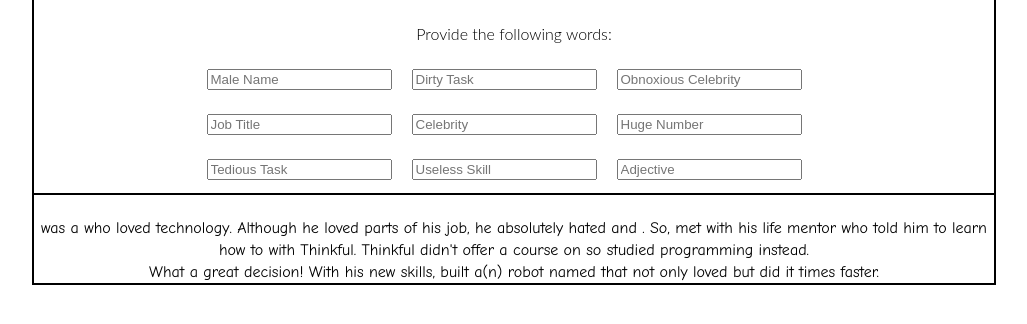
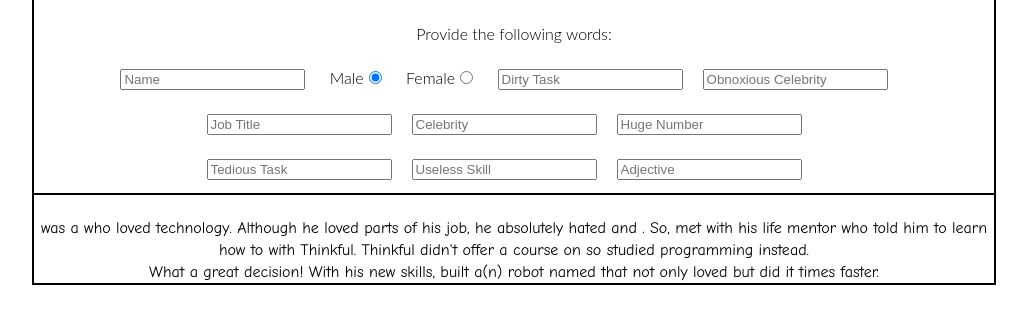
Before and after one commit to GarryWest/ngMadLibs, a plain HTML site: page index.html in a window 1280 px wide. Shown: the part 268-592 px from the top of the page, without its empty margins (126-1153 px from the left). Drawn offline with nearby package versions, Linux system fonts and the light colour scheme.

Commit message:
Added controller in ng-app.js, Added gender select

```diff
--- a/index.html
+++ b/index.html
@@ -1,11 +1,14 @@
 <!DOCTYPE html>
-<html>
+<html ng-app="ng-app">
 <head>
 	<title>NG Mad Libs</title>
 	<script src="//ajax.googleapis.com/ajax/libs/angularjs/1.2.15/angular.min.js"></script>
+
 	<link rel="stylesheet" type="text/css" href="styles/main.css">
 </head>
-<body ng-app="">
+<body >
+
+<div ng-controller="ng-controller">
 	<section class="header">
 		<div class="logo col-1-4">
 			<img src="images/mad-lib-happy-face.png" alt="Mad Lib Happy Face">
@@ -19,7 +22,10 @@
 			<h2>Provide the following words:</h2>
 			<br>
 			<div class="row">
-				<input type="text" placeholder="Male Name" ng-model="maleName" /><input type="text" placeholder="Dirty Task" ng-model="dirtyTask" /><input type="text" placeholder="Obnoxious Celebrity" ng-model="obnoxiousCelebrity" />
+				<input type="text" placeholder="Name" ng-model="name" />
+				Male<input type="radio" ng-model="genderMale" value="true" ng-checked="true">
+				Female<input type="radio" ng-model="genderMale" value="false">
+				<input type="text" placeholder="Dirty Task" ng-model="dirtyTask" /><input type="text" placeholder="Obnoxious Celebrity" ng-model="obnoxiousCelebrity" />
 			</div>
 			<div class="row">
 				<input type="text" placeholder="Job Title" ng-model="jobTitle" /><input type="text" placeholder="Celebrity" ng-model="celebrity" /><input type="text" placeholder="Huge Number" ng-model="hugeNumber" />
@@ -30,23 +36,24 @@
 	</section>
 	<section class="text">
 		<p>
-			{{maleName}} was a {{jobTitle}} who loved technology.
-			Although he loved parts of his job, he absolutely hated
-			{{tediousTask}} and {{dirtyTask}}. So, {{maleName}}
-			met with his life mentor {{celebrity}} who told him to
+			{{name}} was a {{jobTitle}} who loved technology.
+			Although <span ng-if="genderMale=='true'">he</span><span ng-if="genderMale=='false'">she</span> loved parts of <span ng-if="genderMale=='true'">his</span><span ng-if="genderMale=='false'">her</span> job, <span ng-if="genderMale=='true'">he</span><span ng-if="genderMale=='false'">she</span> absolutely hated
+			{{tediousTask}} and {{dirtyTask}}. So, {{name}}
+			met with <span ng-if="genderMale=='true'">his</span><span ng-if="genderMale=='false'">her</span> life mentor {{celebrity}} who told <span ng-if="genderMale=='true'">him</span><span ng-if="genderMale=='false'">her</span> to
 			learn how to {{uselessSkill}} with Thinkful. Thinkful
-			didn't offer a course on {{uselessSkill}} so {{maleName}} studied
+			didn't offer a course on {{uselessSkill}} so {{name}} studied
 			programming instead.
 		</p>
 		<p>
-			What a great decision! With his new skills, {{maleName}}
+			What a great decision! With <span ng-if="genderMale=='true'">his</span><span ng-if="genderMale=='false'">her</span> new skills, {{name}}
 			built a(n) {{adjective}} robot named {{obnoxiousCelebrity}}
 			that not only loved {{dirtyTask}} but did it {{hugeNumber}} times
 			faster.
 		</p>
 	</section>
 
-
+</div>
+<script src="scripts/ng-app.js"></script>
 </body>
 
 </html>
--- /dev/null
+++ b/scripts/ng-app.js
@@ -0,0 +1,4 @@
+angular.module('ng-app', [])
+    .controller('ng-controller', ['$scope', function($scope) {
+    	$scope.genderMale = "true";
+    }]);
```
